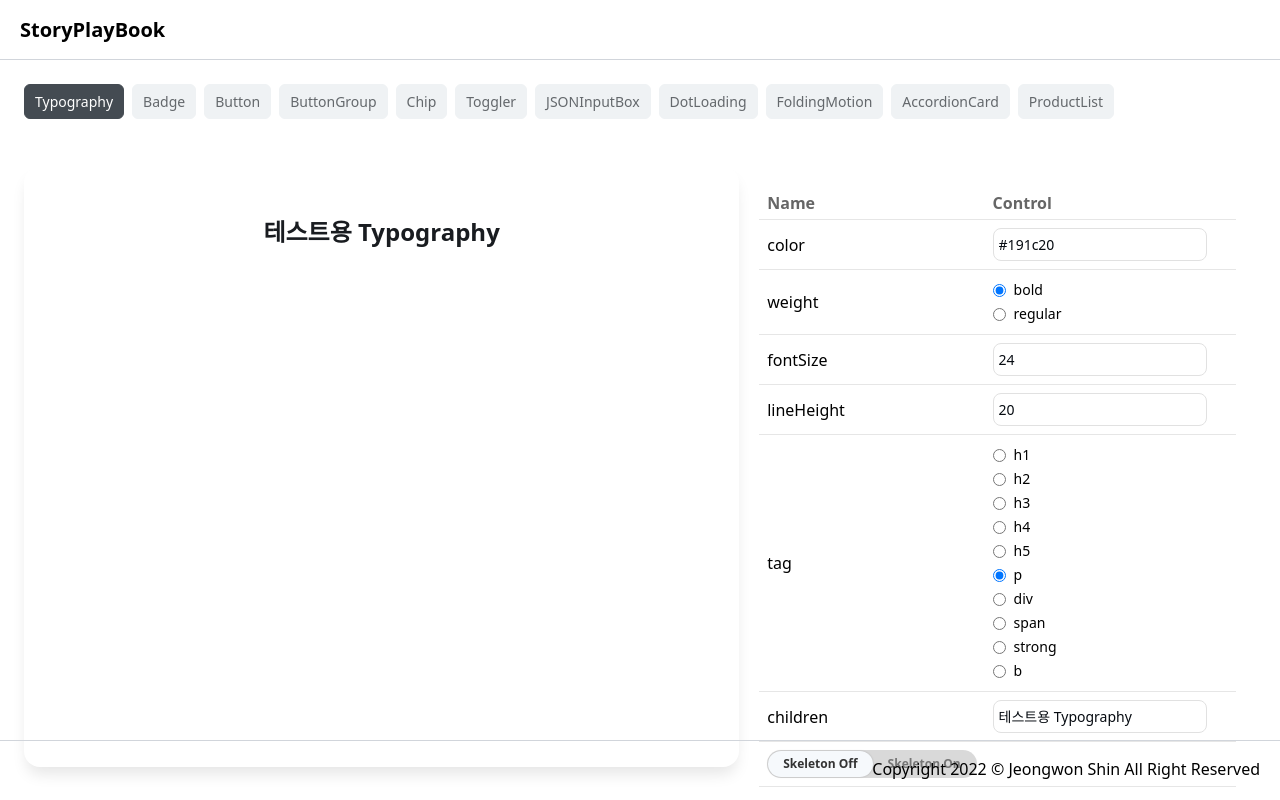
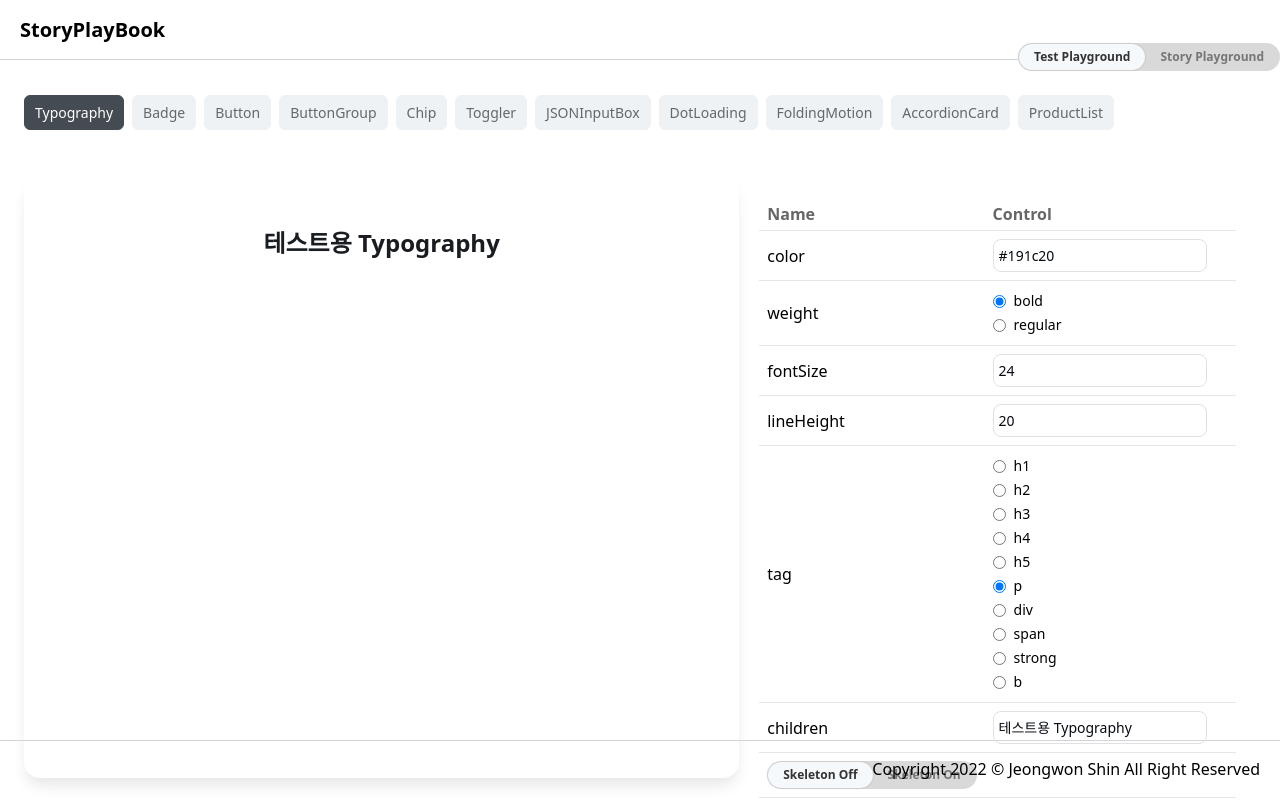
Before and after one commit to newgardener/StoryPlayBook-Project, a React (Create React App) app: page /test-playground in a window 1280 px wide. Built offline with nearby package versions, Linux system fonts and the light colour scheme.

Commit message:
feat: Header Page Toggler 생성
- 토글함에 따라 TestPlayGround, StoryPlayGround를 왔다갔다 할 수 있음

```diff
--- a/src/components/Header/index.tsx
+++ b/src/components/Header/index.tsx
@@ -1,13 +1,33 @@
+import React from "react";
+import { useNavigate } from "react-router-dom";
 import classNames from "classnames/bind";
+import { useRecoilState } from "recoil";
+
+import { FlexLayout, Toggler } from "../../design-system/components";
+import { playgroundState } from "../../store";
 
 import styles from "./styles.module.scss";
 
 const cx = classNames.bind(styles);
 
 export const Header = () => {
+  const [playground, setPlayground] = useRecoilState(playgroundState);
+  const navigate = useNavigate();
+
   return (
-    <>
+    <FlexLayout direction="row" justifyContent="between">
       <header className={cx("header")}>StoryPlayBook</header>
-    </>
+      <div className={cx("playground-switch")}>
+        <Toggler
+          checked={playground === "story" ? true : false}
+          labels={["Test Playground", "Story Playground"]}
+          onChange={(e: React.ChangeEvent<HTMLInputElement>) => {
+            const selectedPlayground = e.target.checked ? "story" : "test";
+            setPlayground(selectedPlayground);
+            navigate(`/${selectedPlayground}-playground`);
+          }}
+        />
+      </div>
+    </FlexLayout>
   );
 };
--- a/src/components/Header/styles.module.scss
+++ b/src/components/Header/styles.module.scss
@@ -7,3 +7,8 @@
   font-size: 1.25rem;
   font-weight: 600;
 }
+
+.playground-switch {
+  padding-top: 43px;
+  position: relative;
+}
--- a/src/index.tsx
+++ b/src/index.tsx
@@ -1,5 +1,6 @@
 import React from "react";
 import { createRoot } from "react-dom/client";
+import { RecoilRoot } from "recoil";
 
 import App from "./App";
 import reportWebVitals from "./reportWebVitals";
@@ -7,9 +8,11 @@ import reportWebVitals from "./reportWebVitals";
 const container = document.getElementById("root");
 if (container) {
   createRoot(container).render(
-    <React.StrictMode>
-      <App />
-    </React.StrictMode>,
+    <RecoilRoot>
+      <React.StrictMode>
+        <App />
+      </React.StrictMode>
+    </RecoilRoot>,
   );
 }
 
--- /dev/null
+++ b/src/store.ts
@@ -0,0 +1,6 @@
+import { atom } from "recoil";
+
+export const playgroundState = atom<"test" | "story">({
+  key: "playground",
+  default: "test",
+});
```
